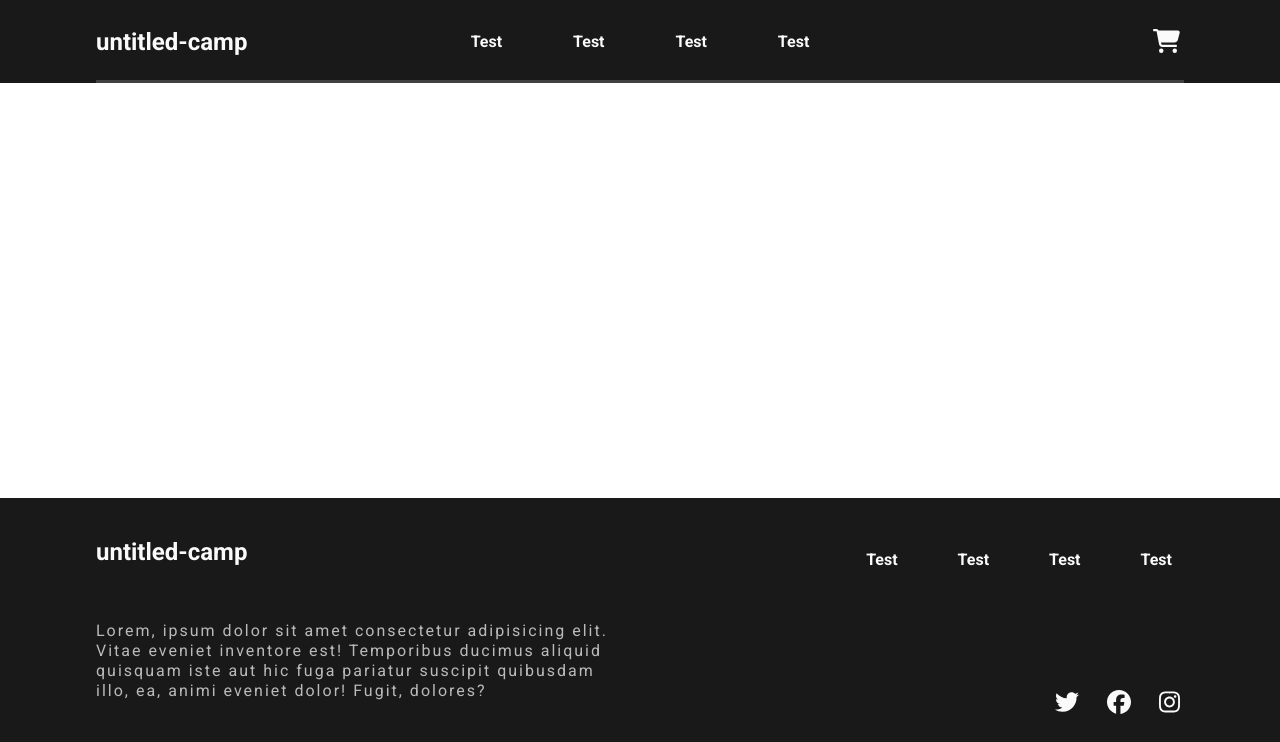
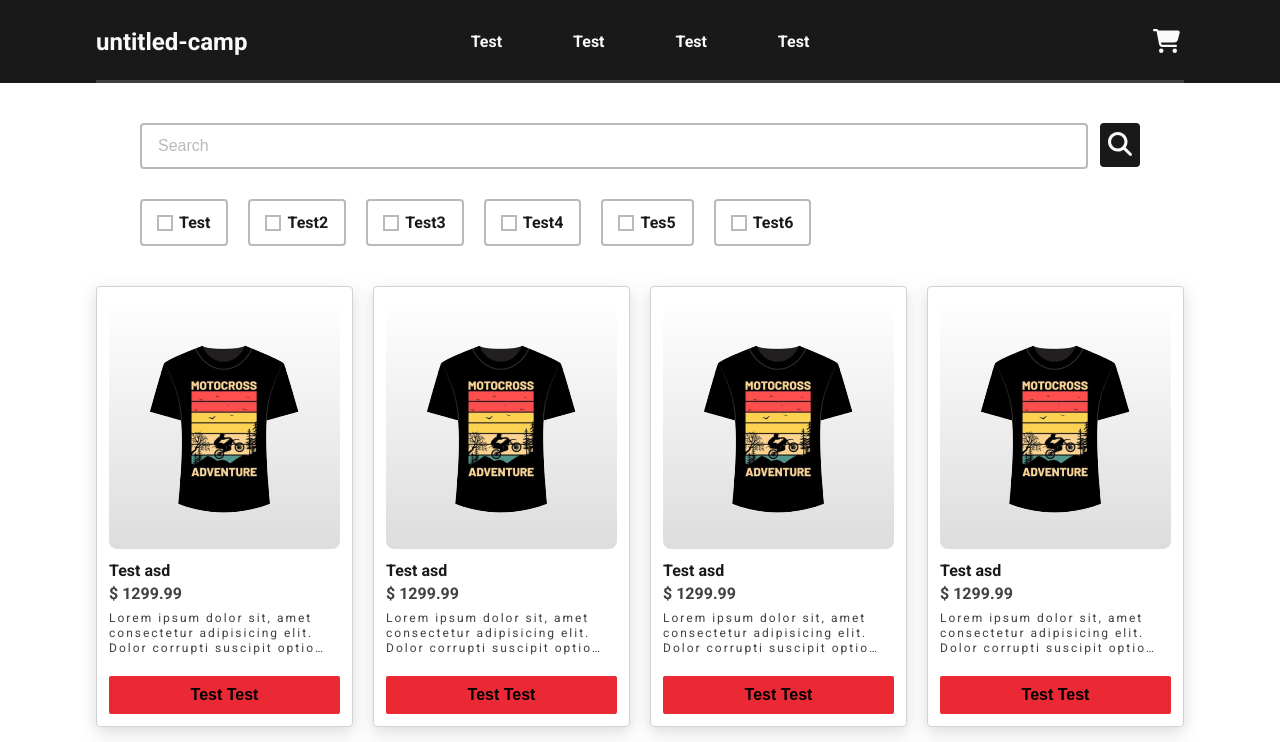
Before and after one commit to LGPossatto/untitled-camp, a React (Vite) app in the folder frontend/: page /shop/1 in a window 1280 px wide. Shown: the top 742 px of the page. Built offline with nearby package versions, Linux system fonts and the light colour scheme; no server answers.

Commit message:
added search form to shop page

```diff
--- a/frontend/src/App.tsx
+++ b/frontend/src/App.tsx
@@ -37,7 +37,7 @@ function App() {
             element={<CheckoutPage></CheckoutPage>}
           ></Route>
           <Route path="/cart" element={<CartPage></CartPage>}></Route>
-          <Route path="/shop" element={<ShopPage></ShopPage>}></Route>
+          <Route path="/shop/:id" element={<ShopPage></ShopPage>}></Route>
           <Route
             path="/products/:id"
             element={<ProductPage></ProductPage>}
--- a/frontend/src/components/buttons/img-btn/ImgBtn.tsx
+++ b/frontend/src/components/buttons/img-btn/ImgBtn.tsx
@@ -6,12 +6,22 @@ import "./img-btn.scss";
 interface props {
   img: IconDefinition;
   onClick: React.MouseEventHandler<HTMLButtonElement>;
+  color?: "fc-normal" | "fc-reverse" | "fc-accent" | "fc-gray-dark";
+  background?: "normal" | "reverse" | "accent" | "gray-dark" | "transparent";
 }
 
-export const ImgBtn = ({ img, onClick }: props) => {
+export const ImgBtn = ({
+  img,
+  onClick,
+  color = "fc-gray-dark",
+  background = "transparent",
+}: props) => {
   return (
-    <button className="img-btn fs-l fc-reverse" onClick={onClick}>
-      <FontAwesomeIcon icon={img} className="fc-gray-dark" />
+    <button
+      className={`img-btn fs-l ${color} img-btn-${background}`}
+      onClick={onClick}
+    >
+      <FontAwesomeIcon icon={img} className="" />
     </button>
   );
 };
--- a/frontend/src/components/buttons/img-btn/img-btn.scss
+++ b/frontend/src/components/buttons/img-btn/img-btn.scss
@@ -8,7 +8,24 @@
   padding: 0.2rem;
 
   border: none;
+  border-radius: 0.4rem;
   background: none;
 
   @include hoverOpacity();
+
+  &-normal {
+    background-color: $color-black;
+  }
+
+  &-reverse {
+    background-color: $color-white;
+  }
+
+  &-accent {
+    background-color: $color-accent;
+  }
+
+  &-gray-dark {
+    background-color: $color-gray-dark;
+  }
 }
--- a/frontend/src/components/containers/login/Login.tsx
+++ b/frontend/src/components/containers/login/Login.tsx
@@ -9,7 +9,7 @@ import { CtaBtn } from "../../buttons/cta-btn/CtaBtn";
 export const Login = () => {
   const [state, setState] = useState<ILogin>(loginValues);
 
-  const handlechange = (e: React.ChangeEvent<HTMLInputElement>) => {
+  const handleChange = (e: React.ChangeEvent<HTMLInputElement>) => {
     setState({ ...state, [e.target.name]: e.target.value });
   };
 
@@ -20,7 +20,7 @@ export const Login = () => {
         label="Email"
         name="email"
         value={state.email}
-        onChange={handlechange}
+        onChange={handleChange}
         placeholder="Your email"
         errorMsg={state.errorMsg.email}
       ></TextInput>
@@ -29,7 +29,7 @@ export const Login = () => {
         label="Password"
         name="password"
         value={state.password}
-        onChange={handlechange}
+        onChange={handleChange}
         placeholder="Your password"
         errorMsg={state.errorMsg.password}
       ></TextInput>
--- a/frontend/src/components/inputs/radio-input/radio-input.scss
+++ b/frontend/src/components/inputs/radio-input/radio-input.scss
@@ -9,6 +9,9 @@
   border-radius: 0.4rem;
 
   label {
+    position: relative;
+    z-index: -1;
+
     margin-left: 0.8rem;
   }
 
--- a/frontend/src/components/inputs/text-input/TextInput.tsx
+++ b/frontend/src/components/inputs/text-input/TextInput.tsx
@@ -1,27 +1,30 @@
 import "./text-input.scss";
 
 interface props {
-  label: string;
   name: string;
   value: string | number;
   onChange: (e: React.ChangeEvent<HTMLInputElement>) => void;
+  label?: string;
   type?: "text" | "number" | "email" | "password";
   errorMsg?: string;
   placeholder?: string;
 }
 
 export const TextInput = ({
-  label,
   name,
   value,
   onChange,
+  label = "",
   type = "text",
   placeholder = "",
   errorMsg = "",
 }: props) => {
   return (
     <div className="text-input flex flex-fd-c">
-      <label htmlFor={name} className="fs-m fw-bold">
+      <label
+        htmlFor={name}
+        className={`fs-m fw-bold ${!label ? "display-none" : ""}`}
+      >
         {label}
       </label>
       <input
--- a/frontend/src/components/inputs/text-input/text-input.scss
+++ b/frontend/src/components/inputs/text-input/text-input.scss
@@ -2,6 +2,10 @@
 
 .text-input {
   min-height: 96px;
+
+  .display-none {
+    display: none;
+  }
 
   label {
     margin-bottom: 0.8rem;
--- a/frontend/src/components/links/icon-link/IconLink.tsx
+++ b/frontend/src/components/links/icon-link/IconLink.tsx
@@ -8,11 +8,12 @@ import "./icon-link.scss";
 interface props {
   href: string;
   icon: IconProp;
+  color?: "fc-normal" | "fc-reverse";
 }
 
-export const IconLink = ({ href, icon }: props) => {
+export const IconLink = ({ href, icon, color = "fc-reverse" }: props) => {
   return (
-    <Link to={href} className="icon-link fs-l fc-reverse">
+    <Link to={href} className={`icon-link fs-l ${color}`}>
       <FontAwesomeIcon icon={icon} />
     </Link>
   );
--- a/frontend/src/pages/shop-page/ShopPage.tsx
+++ b/frontend/src/pages/shop-page/ShopPage.tsx
@@ -1,13 +1,119 @@
+import { useParams } from "react-router-dom";
+import {
+  faAngleLeft,
+  faAngleRight,
+  faMagnifyingGlass,
+} from "@fortawesome/free-solid-svg-icons";
+
 import "./shop-page.scss";
 import { ProductCard } from "../../components/cards/product-card/ProductCard";
+import { IconLink } from "../../components/links/icon-link/IconLink";
+import { TextInput } from "../../components/inputs/text-input/TextInput";
+import { useState } from "react";
+import { ImgBtn } from "../../components/buttons/img-btn/ImgBtn";
+import { RadioInput } from "../../components/inputs/radio-input/RadioInput";
 
 export const ShopPage = () => {
+  const [search, setSearch] = useState<{ field: string; categories: string[] }>(
+    { field: "", categories: [] }
+  );
+  const { id } = useParams();
+
+  const handleTxt = (e: React.ChangeEvent<HTMLInputElement>) => {
+    setSearch({ ...search, [e.target.name]: e.target.value });
+  };
+
+  const handleRadio = (e: React.ChangeEvent<HTMLInputElement>) => {
+    const value = e.target.value;
+    let newCategories;
+
+    if (search.categories.includes(value)) {
+      newCategories = search.categories.filter(
+        (category) => category !== value
+      );
+    } else {
+      newCategories = [...search.categories, value];
+    }
+
+    setSearch({ ...search, categories: newCategories });
+  };
+
+  const handleSubmit = (e: React.FormEvent<HTMLFormElement>) => {
+    e.preventDefault();
+
+    console.log("ok shop search");
+  };
+
   return (
     <div className="shop-page container">
-      <div className="shop-page__adj">
-        <input type="text" className="" />
-        more
-      </div>
+      <form className="shop-page__adj" onSubmit={handleSubmit}>
+        <div className="flex">
+          <div className="flex-1">
+            <TextInput
+              placeholder="Search"
+              name="search"
+              onChange={handleTxt}
+              value={search.field}
+            />
+          </div>
+          <ImgBtn
+            color="fc-reverse"
+            background="normal"
+            img={faMagnifyingGlass}
+            onClick={() => {}}
+          ></ImgBtn>
+        </div>
+        <div className="shop-page__cat flex ai-c flex-fw-w">
+          <RadioInput
+            id="test"
+            label="Test"
+            name="test"
+            value="test"
+            onChange={handleRadio}
+            active={search.categories.includes("test")}
+          ></RadioInput>
+          <RadioInput
+            id="test2"
+            label="Test2"
+            name="test2"
+            value="test2"
+            onChange={handleRadio}
+            active={search.categories.includes("test2")}
+          ></RadioInput>
+          <RadioInput
+            id="test3"
+            label="Test3"
+            name="test3"
+            value="test3"
+            onChange={handleRadio}
+            active={search.categories.includes("test3")}
+          ></RadioInput>
+          <RadioInput
+            id="test4"
+            label="Test4"
+            name="test4"
+            value="test4"
+            onChange={handleRadio}
+            active={search.categories.includes("test4")}
+          ></RadioInput>
+          <RadioInput
+            id="tes5"
+            label="Tes5"
+            name="tes5"
+            value="tes5"
+            onChange={handleRadio}
+            active={search.categories.includes("tes5")}
+          ></RadioInput>
+          <RadioInput
+            id="test6"
+            label="Test6"
+            name="test6"
+            value="test6"
+            onChange={handleRadio}
+            active={search.categories.includes("test6")}
+          ></RadioInput>
+        </div>
+      </form>
       <div className="shop-page__products">
         <ProductCard></ProductCard>
         <ProductCard></ProductCard>
@@ -18,6 +124,19 @@ export const ShopPage = () => {
         <ProductCard></ProductCard>
         <ProductCard></ProductCard>
       </div>
+      <div className="shop-page__pag flex ai-c jc-c">
+        <IconLink color="fc-normal" href="/" icon={faAngleLeft}></IconLink>
+        {[0, 1, 2, 3, 4].map((num) => (
+          <span
+            className={`fs-m fw-bold ${
+              parseInt(id!) === num ? "fc-accent" : ""
+            }`}
+          >
+            {num}
+          </span>
+        ))}
+        <IconLink color="fc-normal" href="/" icon={faAngleRight}></IconLink>
+      </div>
     </div>
   );
 };
--- a/frontend/src/pages/shop-page/shop-page.scss
+++ b/frontend/src/pages/shop-page/shop-page.scss
@@ -1,13 +1,70 @@
+@import "../../assets/styles/vars";
+@import "../../assets/styles/breakpoints";
+@import "../../assets/styles/effects";
+
 .shop-page {
   padding: 4rem 0 8rem;
 
   &__adj {
-    margin-bottom: 8rem;
+    max-width: 1000px;
+    margin: 0 auto;
+
+    button {
+      width: max-content;
+      height: max-content;
+      margin-left: 1.2rem;
+      padding: 0.8rem;
+    }
+  }
+
+  &__cat {
+    margin: -4rem 0 4rem;
+
+    .radio-input {
+      white-space: nowrap;
+      margin-right: 2rem;
+      margin-top: 2rem;
+    }
+
+    @include bp-mobile {
+      justify-content: space-between;
+
+      .radio-input {
+        margin-right: 0.4rem;
+        margin-left: 0.4rem;
+      }
+    }
   }
 
   &__products {
     display: grid;
     gap: 2rem;
     grid-template-columns: repeat(4, 1fr);
+
+    @include bp-small {
+      grid-template-columns: repeat(3, 1fr);
+    }
+
+    // irregular breakpoint 1
+    @media only screen and (max-width: 675px) {
+      grid-template-columns: repeat(2, 1fr);
+    }
+
+    // irregular breakpoint 2
+    @media only screen and (max-width: 450px) {
+      grid-template-columns: repeat(1, 1fr);
+    }
+  }
+
+  &__pag {
+    margin-top: 8rem;
+
+    span {
+      cursor: pointer;
+      padding: 0.4rem;
+      margin: 0 0.8rem;
+
+      @include hoverOpacity();
+    }
   }
 }
```
Also changed, not shown: frontend/src/components/containers/checkout/Checkout.tsx (+12 -12 lines), frontend/src/components/containers/signup/Signup.tsx (+5 -5 lines).
